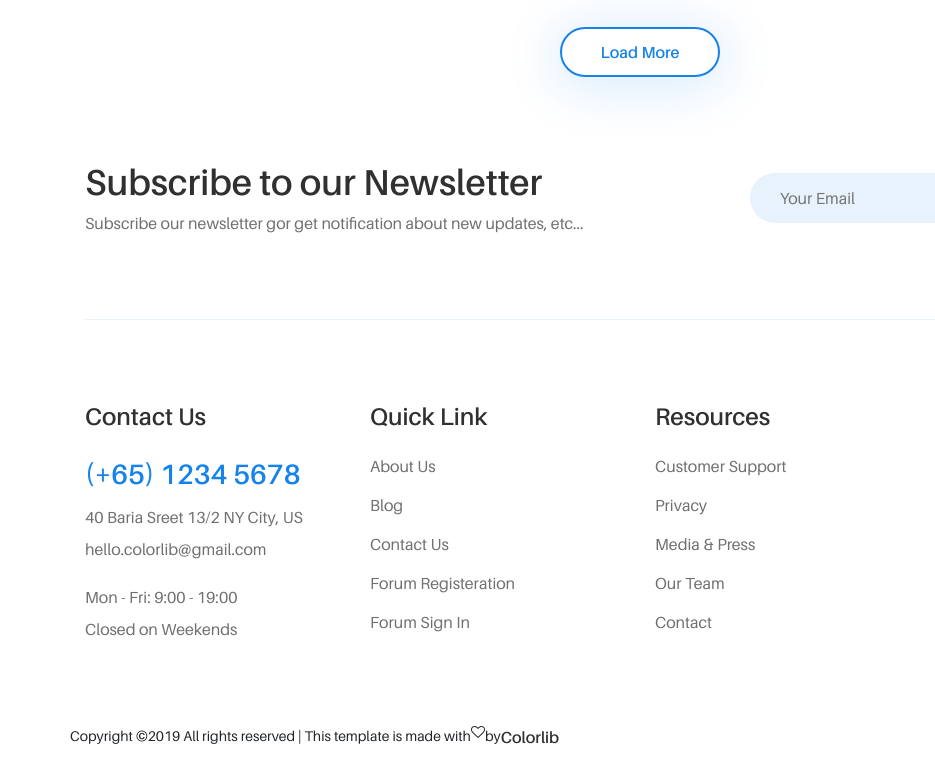
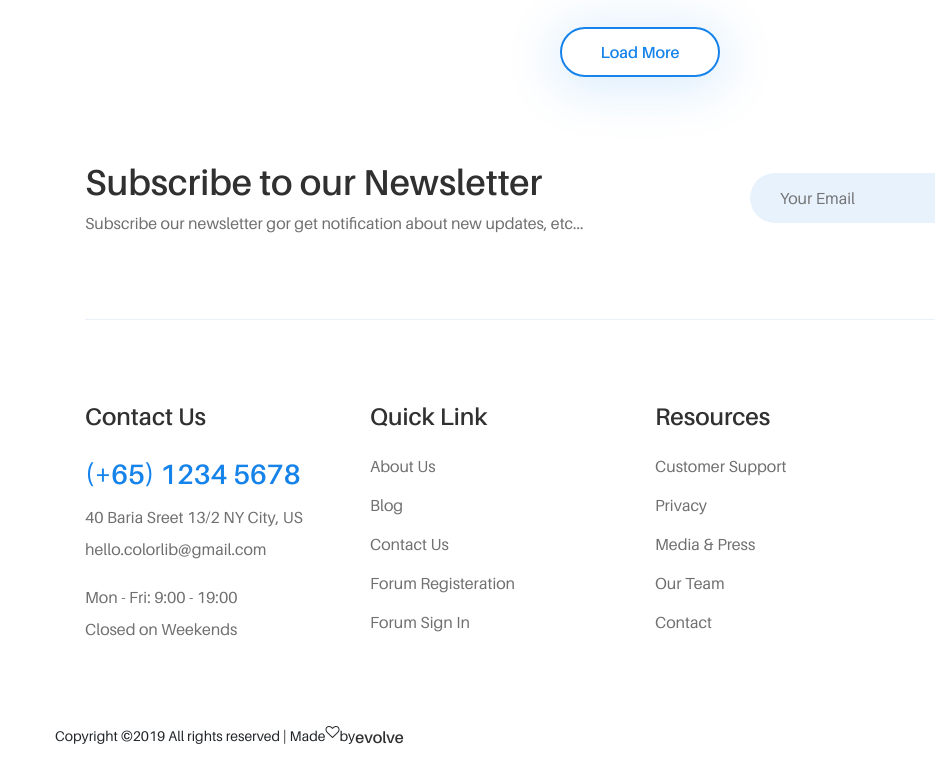
Before and after one commit to medarshanshah/evolve, a website: page portfolio.html in a window 1280 px wide. Shown: the part 1130-1913 px from the top of the page, 0-935 px from the left. Drawn offline with Linux system fonts and the light colour scheme; files whose address does not match are found by name.

Commit message:
Update portfolio.html

```diff
--- a/portfolio.html
+++ b/portfolio.html
@@ -403,10 +403,11 @@
 
  <div class="row" style="margin-bottom: 30px;">
 
-<!-- Link back to Colorlib can't be removed. Template is licensed under CC BY 3.0. -->
-Copyright &copy;<script>document.write(new Date().getFullYear());</script> All rights reserved | This template is made with <i class="fa fa-heart-o" aria-hidden="true"></i> by <a href="https://colorlib.com" target="_blank">Colorlib</a>
-<!-- Link back to Colorlib can't be removed. Template is licensed under CC BY 3.0. -->
-            </div>
+   <div class="row" style="margin-bottom: 30px;">
+
+
+  Copyright &copy;<script>document.write(new Date().getFullYear());</script> All rights reserved | Made <i class="fa fa-heart-o" aria-hidden="true"></i> by <a href="#" target="_blank"> evolve</a>
+              </div>
 
         </div>
     </footer>
```
